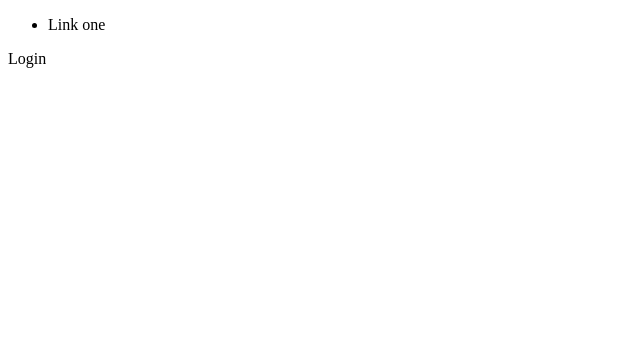
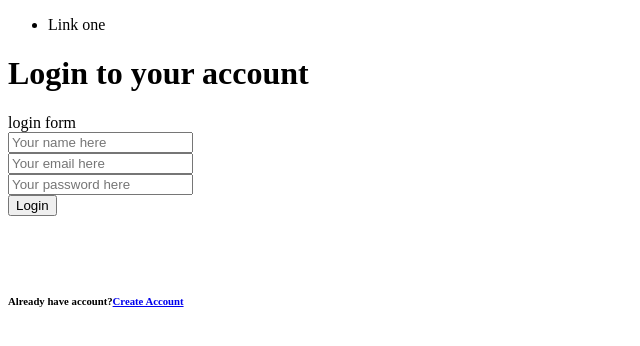
Before and after one commit to isNan909/FullMERN_auth, a React (Create React App) app in the folder client/: page /login in a window 1280 px wide. Shown: the top 346 px of the page, without its empty margins (0-640 px from the left). Built offline with nearby package versions, Linux system fonts and the light colour scheme.

Commit message:
setting up redux structures

```diff
--- a/client/src/App.js
+++ b/client/src/App.js
@@ -7,9 +7,13 @@ import Signup from './pages/Signup';
 import Users from './pages/Users';
 import Activated from './pages/Activated';
 
+import { Provider } from 'react-redux';
+import store from './store';
+
 import Layout from './hoc/Layout';
 
 const App = () => (
+  <Provider store={store}>
     <Router>
       <Layout>
         <Switch>
@@ -21,6 +25,7 @@ const App = () => (
         </Switch>
       </Layout>
     </Router>
+  </Provider>
 );
 
 export default App;
--- /dev/null
+++ b/client/src/actions/types.js
@@ -0,0 +1,4 @@
+export const LOGIN_SUCESS = 'LOGIN_SUCESS';
+export const LOGIN_FAILED = 'LOGIN_FAILED';
+export const USER_LOADED_SUCESS = 'LOAD_USER_SUCESS';
+export const USER_LOADED_FAILED = 'LOAD_USER_FAILED';
--- a/client/src/pages/Login.js
+++ b/client/src/pages/Login.js
@@ -1,9 +1,68 @@
-import React from 'react';
+import React, { useState } from 'react';
+import { Link } from 'react-router-dom';
+import { connect } from 'react-redux';
 
-const Login = () => (
-  <div>
-    <p>Login</p>
-  </div>
-);
+const Login = () => {
+  const [loginData, SetLoginData] = useState({
+    name: '',
+    email: '',
+    password: '',
+  });
 
-export default Login;
+  // const { name, email, password } = loginData;
+
+  const onChange = (e) =>
+    SetLoginData({ ...loginData, [e.target.name]: e.target.value });
+
+  const onSubmit = (e) => {
+    e.preventDefault();
+    // add login function
+  };
+
+  //will check authentication
+
+  return (
+    <div>
+      <h1>Login to your account</h1>
+      login form
+      <form onSubmit={(e) => onSubmit(e)}>
+        <input
+          type="text"
+          placeholder="Your name here"
+          name="name"
+          onChange={(e) => onChange(e)}
+        />
+        <br />
+        <input
+          type="email"
+          placeholder="Your email here"
+          name="email"
+          onChange={(e) => onChange(e)}
+        />
+        <br />
+        <input
+          type="password"
+          placeholder="Your password here"
+          name="password"
+          onChange={(e) => onChange(e)}
+        />
+        <br />
+        <button type="submit">Login</button>
+      </form>
+      <br />
+      <br />
+      <br />
+      <h6>
+        Already have account?<Link to="/signup">Create Account</Link>
+      </h6>
+    </div>
+  );
+};
+
+// const mapStateToProps = (state, ownProps) => {
+//   return {
+//     prop: state.prop
+//   }
+// }
+
+export default connect()(Login);
--- /dev/null
+++ b/client/src/reducers/auth.js
@@ -0,0 +1,44 @@
+import {
+  LOGIN_SUCESS,
+  LOGIN_FAILED,
+  USER_LOADED_SUCESS,
+  USER_LOADED_FAILED,
+} from '../actions/types';
+
+const initialState = {
+  access: localStorage.getItem('access'),
+  isAuthenticated: null,
+  user: null,
+};
+
+export default function (state = initialState, action) {
+  const { type, payload } = action;
+
+  switch (type) {
+    case LOGIN_SUCESS:
+      return {
+        ...state,
+        isAuthenticated: true,
+        access: payload.access,
+      };
+    case LOGIN_FAILED:
+      return {
+        ...state,
+        access: null,
+        isAuthenticated: false,
+        user: null,
+      };
+    case USER_LOADED_SUCESS:
+      return {
+        ...state,
+        user: payload,
+      };
+    case USER_LOADED_FAILED:
+      return {
+        ...state,
+        user: null,
+      };
+    default:
+      return state;
+  }
+}
--- /dev/null
+++ b/client/src/reducers/index.js
@@ -0,0 +1,6 @@
+import { combineReducers } from 'redux';
+import auth from './auth';
+
+export default combineReducers({
+  auth,
+});
--- /dev/null
+++ b/client/src/store.js
@@ -0,0 +1,16 @@
+import { createStore, applyMiddleware } from 'redux';
+import { composeWithDevTools } from 'redux-devtools-extension';
+import thunk from 'redux-thunk';
+import rootreducer from './reducers';
+
+const initialState = {};
+
+const middleware = [thunk];
+
+const store = createStore(
+  rootreducer,
+  initialState,
+  composeWithDevTools(applyMiddleware(...middleware))
+);
+
+export default store;
```
Also changed, not shown: client/src/actions/auth.js (added). Lines whose indentation alone changed are shown as unchanged.
